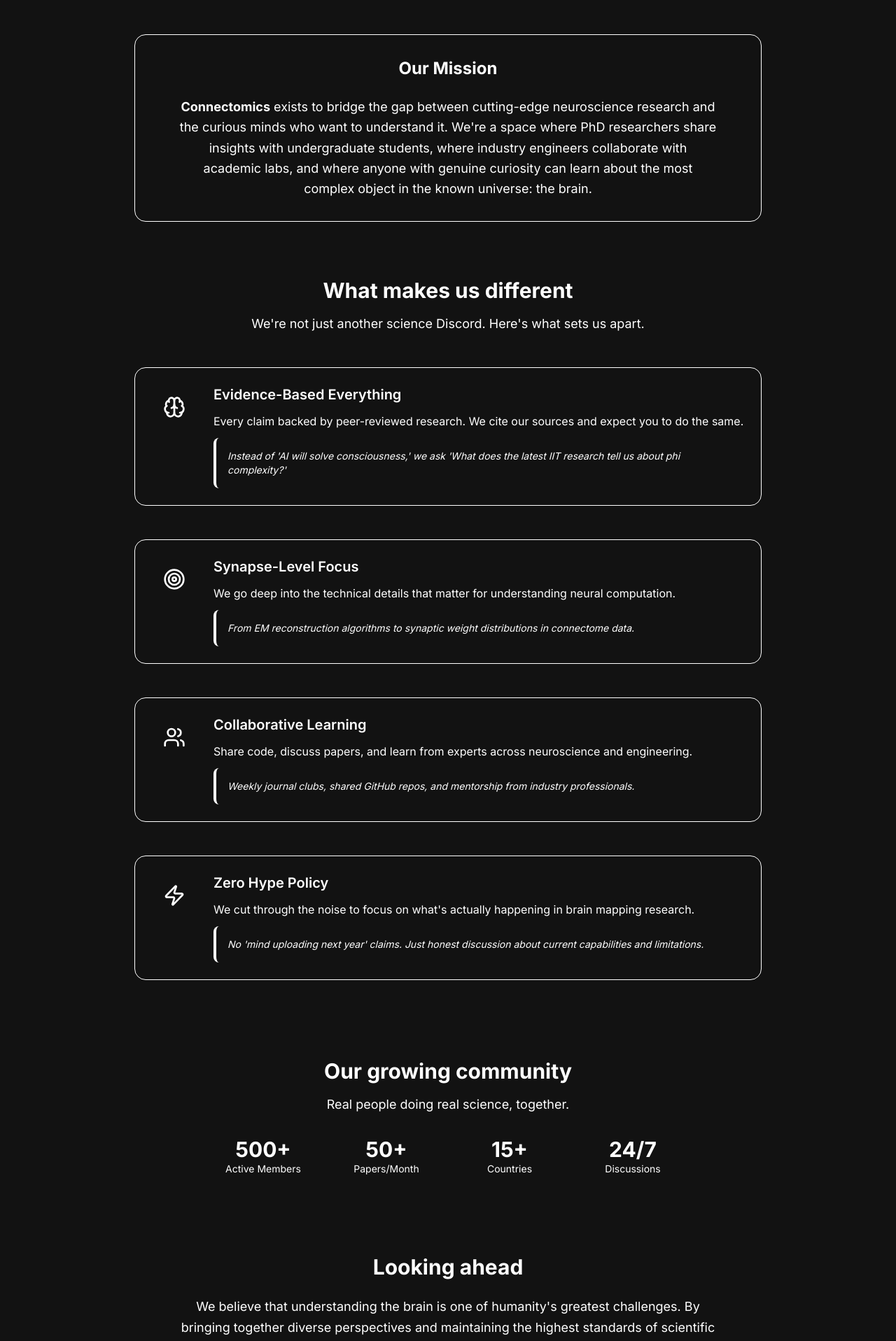
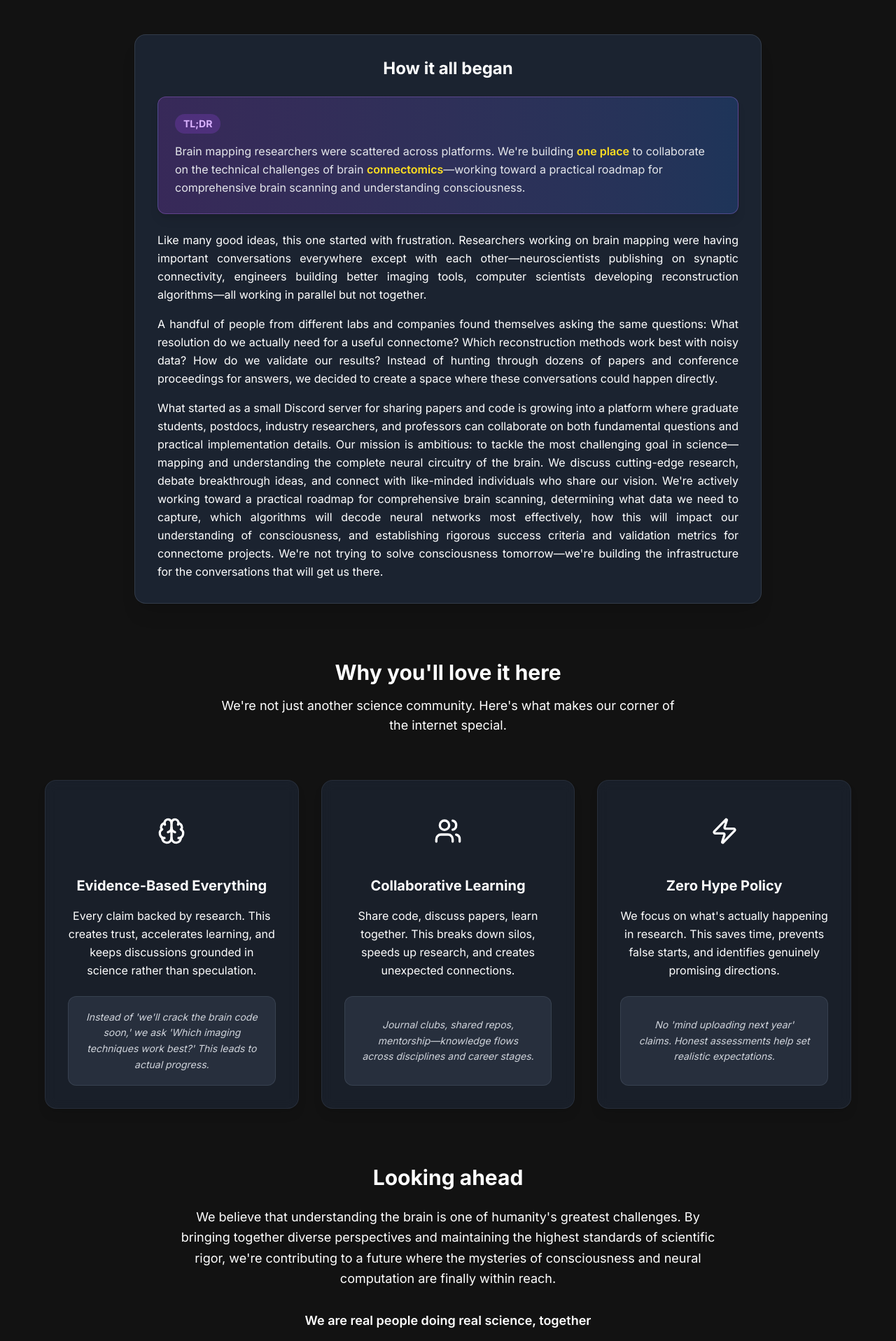
Before and after one commit to Shubert894/connectomics-site, a Next.js app: page /about in a window 1280 px wide. Shown: the part 320-2237 px from the top of the page at 70% size. Built offline with nearby package versions, Linux system fonts and the light colour scheme; no server answers.

Commit message:
modify the about page

```diff
--- a/src/app/about/page.tsx
+++ b/src/app/about/page.tsx
@@ -5,27 +5,21 @@ const principles = [
   {
     icon: Brain,
     title: "Evidence-Based Everything",
-    description: "Every claim backed by peer-reviewed research. We cite our sources and expect you to do the same.",
+    description: "Every claim backed by research. This creates trust, accelerates learning, and keeps discussions grounded in science rather than speculation.",
     example:
-      "Instead of 'AI will solve consciousness,' we ask 'What does the latest IIT research tell us about phi complexity?'",
-  },
-  {
-    icon: Target,
-    title: "Synapse-Level Focus",
-    description: "We go deep into the technical details that matter for understanding neural computation.",
-    example: "From EM reconstruction algorithms to synaptic weight distributions in connectome data.",
+      "Instead of 'we'll crack the brain code soon,' we ask 'Which imaging techniques work best?' This leads to actual progress.",
   },
   {
     icon: Users,
     title: "Collaborative Learning",
-    description: "Share code, discuss papers, and learn from experts across neuroscience and engineering.",
-    example: "Weekly journal clubs, shared GitHub repos, and mentorship from industry professionals.",
+    description: "Share code, discuss papers, learn together. This breaks down silos, speeds up research, and creates unexpected connections.",
+    example: "Journal clubs, shared repos, mentorship—knowledge flows across disciplines and career stages.",
   },
   {
     icon: Zap,
     title: "Zero Hype Policy",
-    description: "We cut through the noise to focus on what's actually happening in brain mapping research.",
-    example: "No 'mind uploading next year' claims. Just honest discussion about current capabilities and limitations.",
+    description: "We focus on what's actually happening in research. This saves time, prevents false starts, and identifies genuinely promising directions.",
+    example: "No 'mind uploading next year' claims. Honest assessments help set realistic expectations.",
   },
 ]
 
@@ -48,76 +42,67 @@ export default function AboutPage() {
           </p>
         </div>
 
-        {/* Mission */}
+        {/* Origin Story */}
         <section className="mb-20">
           <div className="max-w-4xl mx-auto">
-            <div className="bg-gradient-to-r from-primary/5 to-primary/10 rounded-2xl p-8 border border-primary/20">
-              <h2 className="text-2xl font-bold mb-6 text-center">Our Mission</h2>
-              <p className="text-lg leading-relaxed text-center max-w-3xl mx-auto">
-                <strong>Connectomics</strong> exists to bridge the gap between cutting-edge neuroscience research and
-                the curious minds who want to understand it. We're a space where PhD researchers share insights with
-                undergraduate students, where industry engineers collaborate with academic labs, and where anyone with
-                genuine curiosity can learn about the most complex object in the known universe: the brain.
-              </p>
+            <div className="bg-gray-800/80 backdrop-blur-sm rounded-2xl p-8 border border-gray-600/50 shadow-xl">
+              <h2 className="text-2xl font-bold mb-6 text-center">How it all began</h2>
+
+              {/* TL;DR */}
+              <div className="bg-gradient-to-r from-purple-500/20 to-blue-500/20 rounded-xl p-6 mb-6 border border-purple-400/30 shadow-lg">
+                <h3 className="font-bold text-lg text-purple-300 mb-3 flex items-center">
+                  <span className="bg-purple-500/20 rounded-full px-3 py-1 text-sm mr-3">TL;DR</span>
+                </h3>
+                <p className="text-base text-gray-200 leading-relaxed">
+                  Brain mapping researchers were scattered across platforms. We're building <span className="text-yellow-300 font-semibold">one place</span> to collaborate on the technical challenges of brain <span className="text-yellow-300 font-semibold">connectomics</span>—working toward a practical roadmap for comprehensive brain scanning and understanding consciousness.
+                </p>
+              </div>
+
+              <div className="prose prose-lg max-w-none text-muted-foreground">
+                <p className="leading-relaxed mb-4 text-justify">
+                  Like many good ideas, this one started with frustration. Researchers working on brain mapping were having important conversations everywhere except with each other—neuroscientists publishing on synaptic connectivity, engineers building better imaging tools, computer scientists developing reconstruction algorithms—all working in parallel but not together.
+                </p>
+                <p className="leading-relaxed mb-4 text-justify">
+                  A handful of people from different labs and companies found themselves asking the same questions: What resolution do we actually need for a useful connectome? Which reconstruction methods work best with noisy data? How do we validate our results? Instead of hunting through dozens of papers and conference proceedings for answers, we decided to create a space where these conversations could happen directly.
+                </p>
+                <p className="leading-relaxed text-justify">
+                  What started as a small Discord server for sharing papers and code is growing into a platform where graduate students, postdocs, industry researchers, and professors can collaborate on both fundamental questions and practical implementation details. Our mission is ambitious: to tackle the most challenging goal in science—mapping and understanding the complete neural circuitry of the brain. We discuss cutting-edge research, debate breakthrough ideas, and connect with like-minded individuals who share our vision. We're actively working toward a practical roadmap for comprehensive brain scanning, determining what data we need to capture, which algorithms will decode neural networks most effectively, how this will impact our understanding of consciousness, and establishing rigorous success criteria and validation metrics for connectome projects. We're not trying to solve consciousness tomorrow—we're building the infrastructure for the conversations that will get us there.
+                </p>
+              </div>
             </div>
           </div>
         </section>
 
         {/* What Makes Us Different */}
         <section className="mb-20">
-          <div className="text-center mb-12">
-            <h2 className="text-3xl font-bold mb-4">What makes us different</h2>
+          <div className="text-center mb-16">
+            <h2 className="text-3xl font-bold mb-4">Why you'll love it here</h2>
             <p className="text-lg text-muted-foreground max-w-2xl mx-auto">
-              We're not just another science Discord. Here's what sets us apart.
+              We're not just another science community. Here's what makes our corner of the internet special.
             </p>
           </div>
 
-          <div className="space-y-12 max-w-4xl mx-auto">
+          <div className="grid grid-cols-1 lg:grid-cols-3 gap-8 max-w-6xl mx-auto">
             {principles.map((principle, index) => (
               <div key={index} className="group">
-                <div className="flex flex-col lg:flex-row items-start gap-6 p-6 rounded-2xl bg-card border border-border/50 hover:border-primary/20 transition-all duration-300">
-                  <div className="w-16 h-16 bg-primary/10 rounded-2xl flex items-center justify-center flex-shrink-0">
-                    <principle.icon className="w-8 h-8 text-primary" />
-                  </div>
-                  <div className="flex-1 space-y-3">
-                    <h3 className="text-xl font-semibold group-hover:text-primary transition-colors">
+                <div className="bg-gray-800/60 backdrop-blur-sm rounded-2xl p-8 border border-gray-600/30 shadow-lg hover:shadow-xl transition-all duration-300 hover:border-primary/40 h-full">
+                  <div className="flex flex-col items-center text-center h-full">
+                    <div className="w-20 h-20 bg-gradient-to-br from-primary/20 to-primary/10 rounded-full flex items-center justify-center mb-6 group-hover:scale-110 transition-transform">
+                      <principle.icon className="w-10 h-10 text-primary" />
+                    </div>
+                    <h3 className="text-xl font-bold mb-4 group-hover:text-primary transition-colors">
                       {principle.title}
                     </h3>
-                    <p className="text-muted-foreground">{principle.description}</p>
-                    <div className="bg-muted/50 rounded-lg p-4 border-l-4 border-primary/30">
-                      <p className="text-sm italic text-muted-foreground">{principle.example}</p>
+                    <p className="text-muted-foreground leading-relaxed mb-6 flex-grow">
+                      {principle.description}
+                    </p>
+                    <div className="bg-gray-700/50 rounded-xl p-6 border border-gray-600/50 w-full h-32 flex items-center">
+                      <p className="text-sm text-gray-300 italic leading-relaxed">{principle.example}</p>
                     </div>
                   </div>
                 </div>
               </div>
             ))}
-          </div>
-        </section>
-
-        {/* Community Stats */}
-        <section className="mb-20 bg-muted/30 rounded-2xl p-8">
-          <div className="text-center mb-8">
-            <h2 className="text-3xl font-bold mb-4">Our growing community</h2>
-            <p className="text-lg text-muted-foreground">Real people doing real science, together.</p>
-          </div>
-
-          <div className="grid grid-cols-2 md:grid-cols-4 gap-8 max-w-2xl mx-auto">
-            <div className="text-center">
-              <div className="text-3xl font-bold text-primary">500+</div>
-              <div className="text-sm text-muted-foreground">Active Members</div>
-            </div>
-            <div className="text-center">
-              <div className="text-3xl font-bold text-primary">50+</div>
-              <div className="text-sm text-muted-foreground">Papers/Month</div>
-            </div>
-            <div className="text-center">
-              <div className="text-3xl font-bold text-primary">15+</div>
-              <div className="text-sm text-muted-foreground">Countries</div>
-            </div>
-            <div className="text-center">
-              <div className="text-3xl font-bold text-primary">24/7</div>
-              <div className="text-sm text-muted-foreground">Discussions</div>
-            </div>
           </div>
         </section>
 
@@ -131,7 +116,7 @@ export default function AboutPage() {
               future where the mysteries of consciousness and neural computation are finally within reach.
             </p>
             <p className="text-lg font-semibold text-primary">
-              The brain is complex. The community doesn't have to be.
+              We are real people doing real science, together
             </p>
           </div>
         </section>
```
